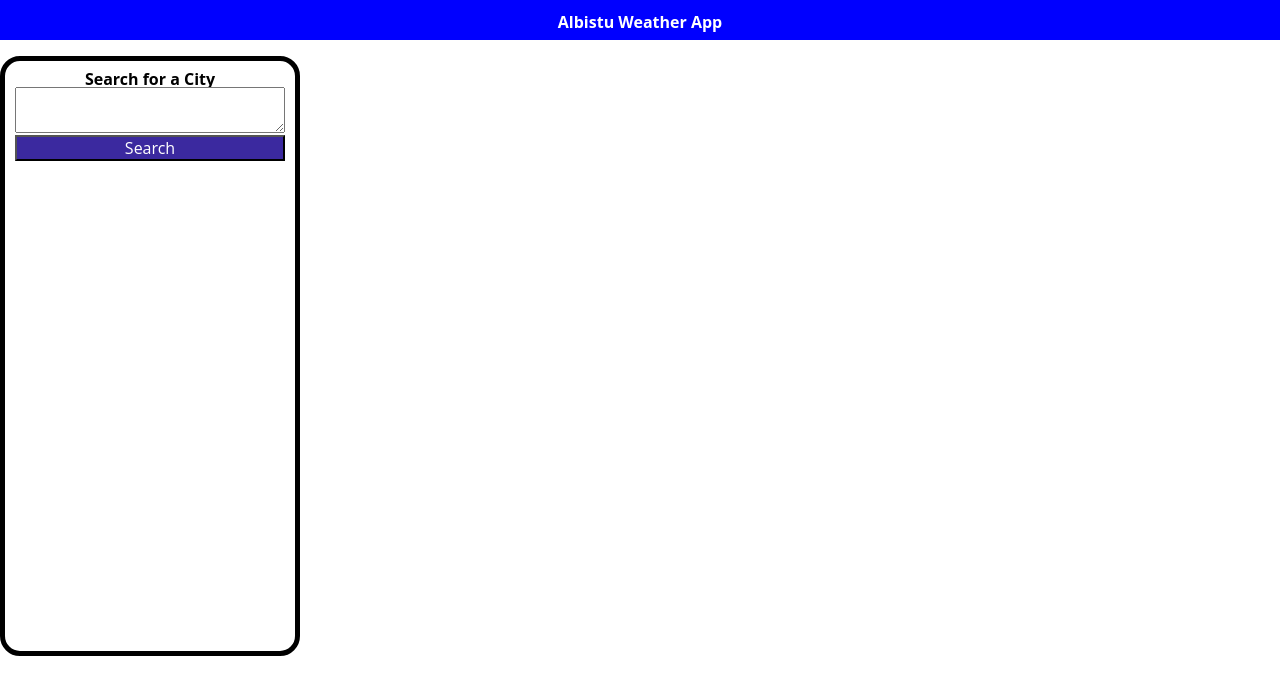
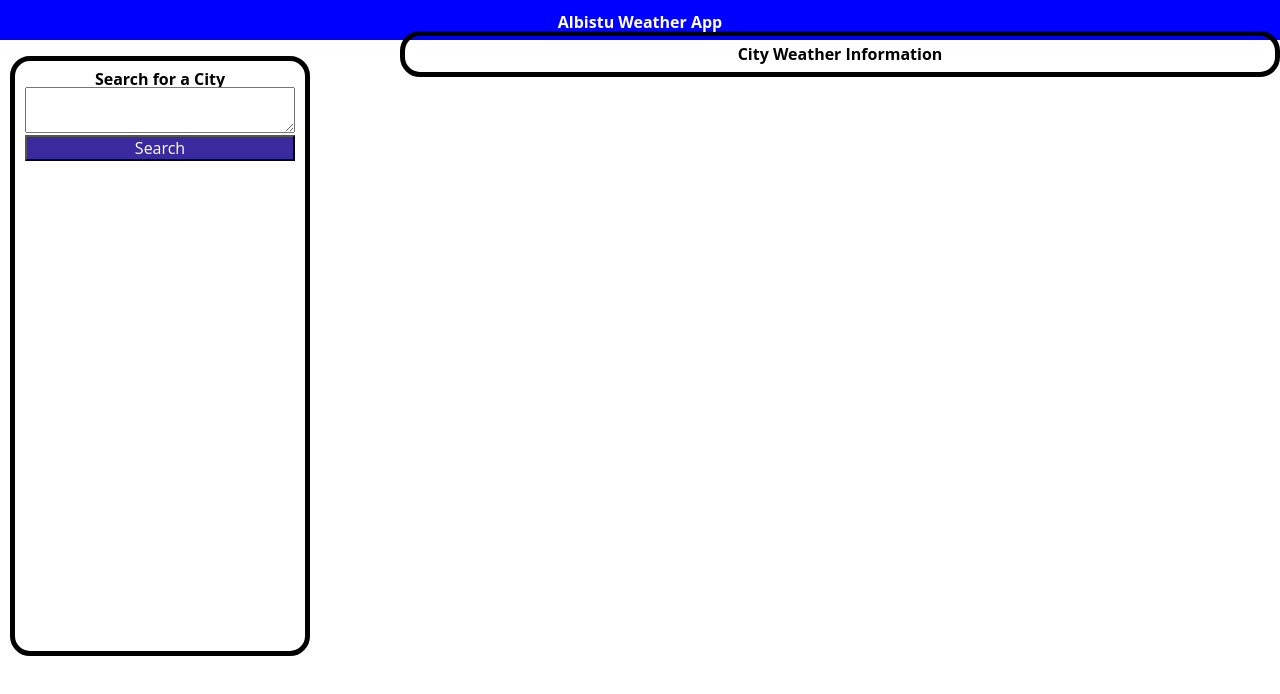
Before and after one commit to Atlas-Ware/WeatherDashboard_06, a plain HTML site: page index.html in a window 1280 px wide. Drawn offline with nearby package versions, Linux system fonts and the light colour scheme; files that its build step writes are made by us from their sources.

Commit message:
webapp mock-up done, JS Next

```diff
--- a/Assets/css/style.css
+++ b/Assets/css/style.css
@@ -14,15 +14,18 @@ body {
     background-color: #ffffff;
 }
 
-h1 {
-    text-align: center;
-}
+/* BEGIN City Search Section */
 #searchSection {
   padding: 10px;
+  margin-left: 10px;
   width: 300px;
   height: 600px;
   border: 5px solid black;
   border-radius: 20px;
+}
+
+h1 {
+    text-align: center;
 }
 
 textarea {
@@ -34,3 +37,21 @@ button {
     color: white;
     width: 100%;
 }
+/* END City Search Section */
+
+
+/* BEGIN City Weather Info */
+#weatherResults {
+    padding: 10px;
+    margin-top: -625px;
+    margin-left: 400px;
+    width: auto;
+    height: auto;
+    border: 5px solid black;
+    border-radius: 20px;
+}
+
+h2 {
+    text-align: center;
+}
+/* END City Weather Info */
--- a/index.html
+++ b/index.html
@@ -27,8 +27,13 @@
     <button>
       Search
     </button>
+
+    <div id="previousCities"></div>
   </div>
 
+  <section id="weatherResults">
+    <h2>City Weather Information</h2>
+  </section>
 
   <!-- WHEN I view current weather conditions for that city
   // THEN I am presented with the city name, the date, an icon
@@ -52,5 +57,6 @@
     <script src="https://code.jquery.com/jquery-3.4.1.min.js"></script>
     <script src="https://cdnjs.cloudflare.com/ajax/libs/moment.js/2.24.0/moment.min.js"></script>
     <script src="Assets/js/script.js"></script>
+
 </body>
 </html>
```
